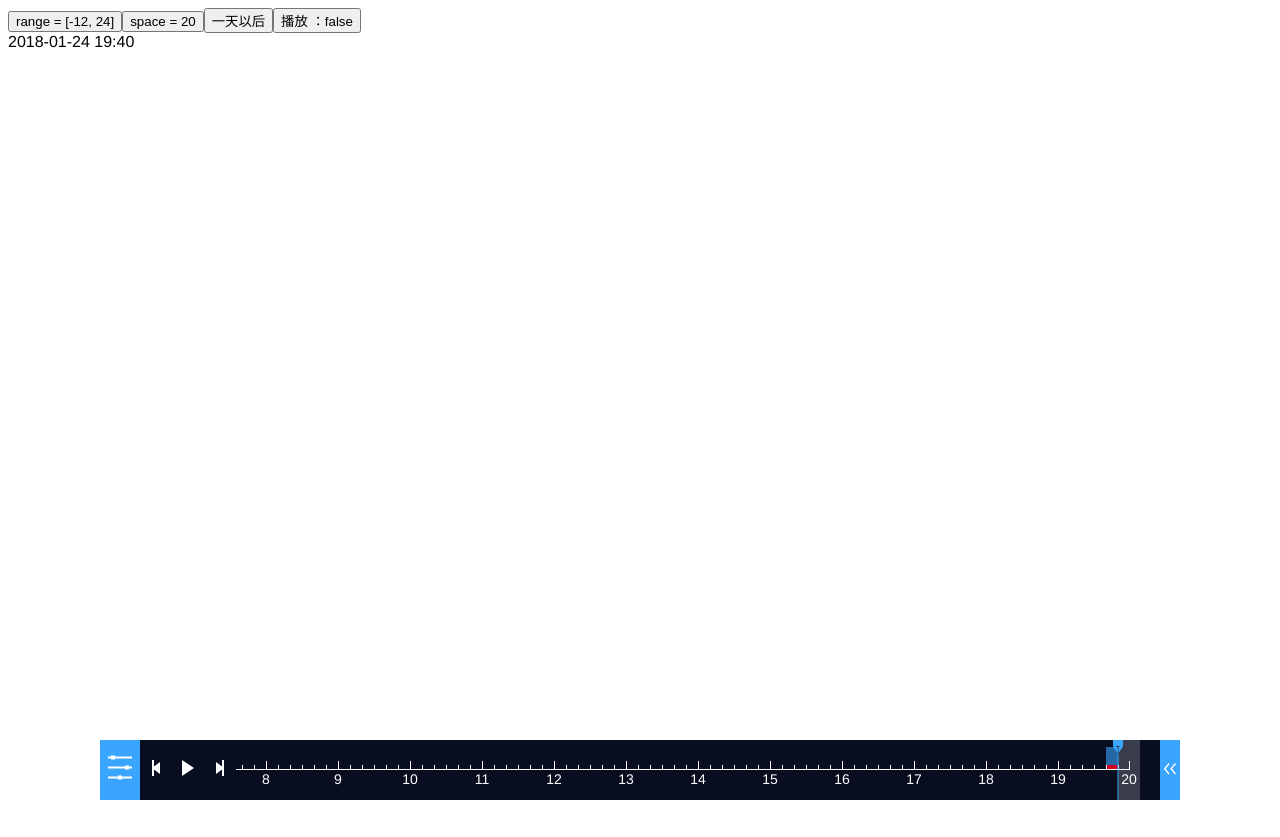
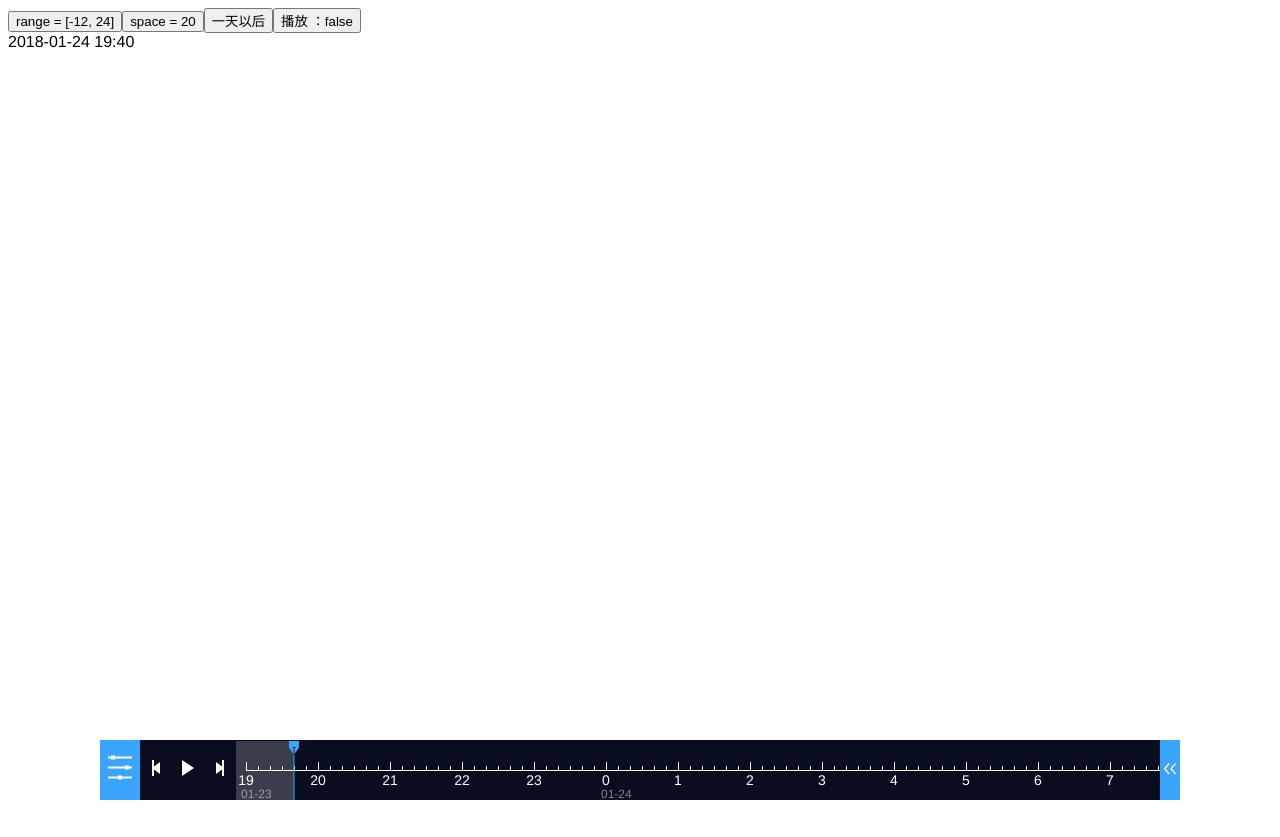
Before and after one commit to liming0711/vue-timeline, a Vue app: page / in a window 1280 px wide. After the commit the page ends 800 px from the top, so only its background shows below. Built offline with nearby package versions, Linux system fonts and the light colour scheme; the HTML template or start-up script is replaced by a standard one.

Commit message:
fix scroll

```diff
--- a/src/App.vue
+++ b/src/App.vue
@@ -13,6 +13,7 @@
       :pause.sync="pause"
       :theme="'dark'"
       datePicker
+      :showCollapse="true"
       @current-time="handleCurrentTime"
       @first-time="handleFirstTime"
       @last-time="handleLastTime"></timeline>
--- a/src/components/timeline/timeline.vue
+++ b/src/components/timeline/timeline.vue
@@ -6,7 +6,9 @@
       'timeline-collapse': collapse
     }"
     ref="timeline">
-    <div class="tl-module tl-main">
+    <div
+      class="tl-module tl-main"
+      :class="hasCollapse">
       <div class="tl-control">
         <transition-group
           name="width-minus1"
@@ -17,14 +19,29 @@
           @enter="enterControl"
           @leave="leaveControl">
           <tl-tooltip placement="top" content="最早" :key="'tl-first'">
-            <div v-show="!collapse" class="tl-control-btn tl-first" @click="onClickFirst"><i class="tl-icon-first"></i></div>
+            <div
+              v-show="!collapse"
+              class="tl-control-btn tl-first"
+              :class="{ 'tl-control-btn-disable': !suspend }"
+              @click="onClickFirst">
+              <i class="tl-icon-first"></i>
+            </div>
           </tl-tooltip>
           <tl-tooltip placement="top" :key="'tl-play'">
-            <span slot="content">{{ this.suspend ? '播放' : '暂停' }}</span>
-            <div class="tl-control-btn tl-play" @click="onClickPlay"><i :class="playIcon"></i></div>
+            <span slot="content">{{ suspend ? '播放' : '暂停' }}</span>
+            <div
+              class="tl-control-btn tl-play"
+              :class="{ 'tl-control-btn-disable': !supportPlay }"
+              @click="onClickPlay"><i :class="playIcon"></i></div>
           </tl-tooltip>
           <tl-tooltip placement="top" content="最晚" :key="'tl-last'">
-            <div v-show="!collapse" class="tl-control-btn tl-last" @click="onClickLast"><i class="tl-icon-last"></i></div>
+            <div
+              v-show="!collapse"
+              class="tl-control-btn tl-last"
+              :class="{ 'tl-control-btn-disable': !suspend }"
+              @click="onClickLast">
+              <i class="tl-icon-last"></i>
+            </div>
           </tl-tooltip>
         </transition-group>
       </div>
@@ -46,7 +63,8 @@
                   class="tl-datetime-item"
                   :class="{
                     'tl-datetime-item-now': item === time.now,
-                    'tl-datetime-item-current': index === current
+                    'tl-datetime-item-current': index === current,
+                    'tl-datetime-item-disable': !suspend,
                   }"
                   :style="{ width: itemWidth + 'px' }"
                   :data-datetime="time.timeStrList[index]"
@@ -93,7 +111,10 @@
         </div>
       </transition>
     </div>
-    <div v-if="showCollapse" class="tl-module tl-collapse" @click="onClickCollapse"><i class="tl-icon-prev"></i></div>
+    <tl-tooltip v-if="showCollapse">
+      <span slot="content">{{ collapse ? '展开' : '收起' }}</span>
+      <div class="tl-module tl-collapse" @click="onClickCollapse"><i class="tl-icon-prev"></i></div>
+    </tl-tooltip>
   </div>
 </template>
 
@@ -124,11 +145,6 @@
       supportPlay: {
         type: Boolean,
         default: true
-      },
-      // 是否支持翻页
-      supportPage: {
-        type: Boolean,
-        default: false
       },
       // 是否支持时间选择
       datePicker: {
@@ -204,6 +220,9 @@
       playIcon () {
         return this.suspend ? 'tl-icon-play' : 'tl-icon-pause';
       },
+      hasCollapse () {
+        return this.showCollapse ? 'tl-hasCollapse' : '';
+      },
       itemWidth () {
         let itemsInHour = isNaN(this.space) ? 1 : 60 / this.space;
         let width = '';
@@ -276,7 +295,7 @@
       this.init();
     },
     mounted () {
-      this.visibleWidth = this.$refs.timeline.offsetWidth - MENU_BTN_WIDTH - (this.showCollapse ? COLLAPSE_BTN_WIDTH : 0) - CONTROL_BTN_WIDTH - PADDING_WIDTH;
+      this.visibleWidth = this.$refs.timeline.offsetWidth - MENU_BTN_WIDTH - (this.showCollapse ? COLLAPSE_BTN_WIDTH : 0) - CONTROL_BTN_WIDTH;
       this.$nextTick(() => {
         this.initScroll();
         let index = this.time.timeList.findIndex(a => {
@@ -298,54 +317,57 @@
       },
       initScroll () {
         this.scrollHandler = new BScroll(this.$refs.container, { scrollX: true });
+        this.scrollHandler.on('scrollEnd', () => {
+          console.log(' === scrollEnd ====');
+        });
       },
       doSuspend () {
-        console.log('暂停播放');
+        console.log('暂停播放', this.suspend);
         clearTimeout(this.timer);
         this.timer = null;
       },
       doPlay () {
-        console.log('开始播放');
-        this.timer = setInterval(() => {
+        console.log('开始播放', this.suspend);
         this.current++;
         if (this.current === this.maxIndex) {
           if (this.loop) {
             this.current = this.minIndex;
-              this.doSuspend();
-              this.scrollToElement(this.current).then(() => {
-                this.doPlay();
-              });
+            this.scrollToPixel(this.current);
           } else {
             this.current = this.maxIndex - 1;
-              this.doSuspend();
+            this.onClickPlay();
           }
         }
-          this.scrollToPixel(this.current);
+        this.timer = setTimeout(() => {
+          this.doPlay();
         }, PLAY_SPEED);
       },
       onClickCollapse () {
         this.collapse = !this.collapse;
       },
       onClickFirst () {
+        if (!this.suspend) { return; }
         this.current = this.minIndex;
-        this.scrollToElement(this.current);
+        this.scrollToPixel(this.current);
       },
       onClickLast () {
+        if (!this.suspend) { return; }
         this.current = this.maxIndex - 1;
-        this.scrollToElement(this.current);
+        this.scrollToPixel(this.current);
       },
       onClickPlay () {
         this.suspend = !this.suspend;
         this.$emit('update:pause', this.suspend);
       },
       onClickItem (index) {
+        if (!this.suspend) { return; }
         this.current = index;
       },
-      scrollToElement (index) {
-        return new Promise(resolve => {
-          resolve(this.scrollHandler.scrollToElement(document.getElementsByClassName('tl-datetime-item')[index], PLAY_SPEED));
-        });
-      },
+      // scrollToElement (index) {
+      //   return new Promise(resolve => {
+      //     resolve(this.scrollHandler.scrollToElement(document.getElementsByClassName('tl-datetime-item')[index], PLAY_SPEED));
+      //   });
+      // },
       scrollToPixel (index) {
         if (index < 0 || index >= this.time.timeList.length) { return; }
         // 计算可视区域内的最小 index 和最大 index
@@ -354,13 +376,19 @@
 
         let visibleMinIndex = scrollX ? (scrollX - PADDING_WIDTH / 2) / this.itemWidth : 0;
         let visibleMaxIndex = (this.visibleWidth + scrollX - PADDING_WIDTH / 2) / this.itemWidth;
-        console.log('====== index =======', scrollX, visibleMinIndex, index, visibleMaxIndex);
 
-        if (index > visibleMinIndex && index < visibleMaxIndex) { return; }
-
-        let xExpectedOffset = this.itemWidth * index - this.visibleWidth + PADDING_WIDTH + this.visibleWidth / 2;
-        let xMaxOffset = this.$refs.list.clientWidth - this.visibleWidth + PADDING_WIDTH;
-        let xOffset = -1 * (xExpectedOffset > xMaxOffset ? xMaxOffset : xExpectedOffset);
+        let xOffset;
+        let xMaxOffset;
+        let xExpectedOffset = this.visibleWidth / 2 - (this.itemWidth * index + PADDING_WIDTH / 2);
+        if (index > visibleMaxIndex) {
+          xMaxOffset = this.visibleWidth - (this.$refs.list.clientWidth + PADDING_WIDTH);
+          xOffset = xExpectedOffset < xMaxOffset ? xMaxOffset : xExpectedOffset;
+        } else if (index < visibleMinIndex) {
+          xMaxOffset = 0;
+          xOffset = xExpectedOffset > xMaxOffset ? xMaxOffset : xExpectedOffset;
+        } else {
+          return;
+        }
 
         this.scrollHandler.scrollTo(xOffset, 0, PLAY_SPEED);
       }
@@ -442,23 +470,31 @@
             background-color: $color-hover
     .tl-main
       width: 100%
-      padding: 0 20px 0 40px;
-      // white-space: nowrap
+      padding: 0 0 0 40px;
       box-sizing: border-box
+      &.tl-hasCollapse
+        padding-right: 20px
       .tl-control
+        float: left
         height: $height-all
-        float: left
         .tl-control-btn
           float: left
           width: 32px
           text-align: center
           line-height: $height-all
+          color: $color-font
           cursor: pointer
+          &:hover
+            color: $color-hover
+          &.tl-control-btn-disable
+            color: $color-disable
+            cursor: not-allowed
       .tl-datetime-container
+        height: $height-all
         overflow: hidden
         .tl-datetime
           position: relative
-          padding: 0 10px 37px 10px
+          padding: 0 10px
           display: inline-block
           vertical-align: middle
           .tl-datetime-list
@@ -468,7 +504,6 @@
               position: relative
               display: inline-block
               height: 22px
-              color: $color-font
               border-bottom: 1px solid $color-tick
               cursor: pointer
               &:hover
@@ -513,9 +548,11 @@
               .tl-datetime-hour-last
                 left: auto
                 right: 0
-            .tl-datetime-item-current
+              &.tl-datetime-item-disable:hover
+                background-color: $color-disable
+              &.tl-datetime-item-current
                 background-color: $color-current
-            .tl-datetime-item-now:after
+              &.tl-datetime-item-now:after
                   content: ''
                   position: absolute;
                   left: 1px
```
Lines whose indentation alone changed are shown as unchanged.
